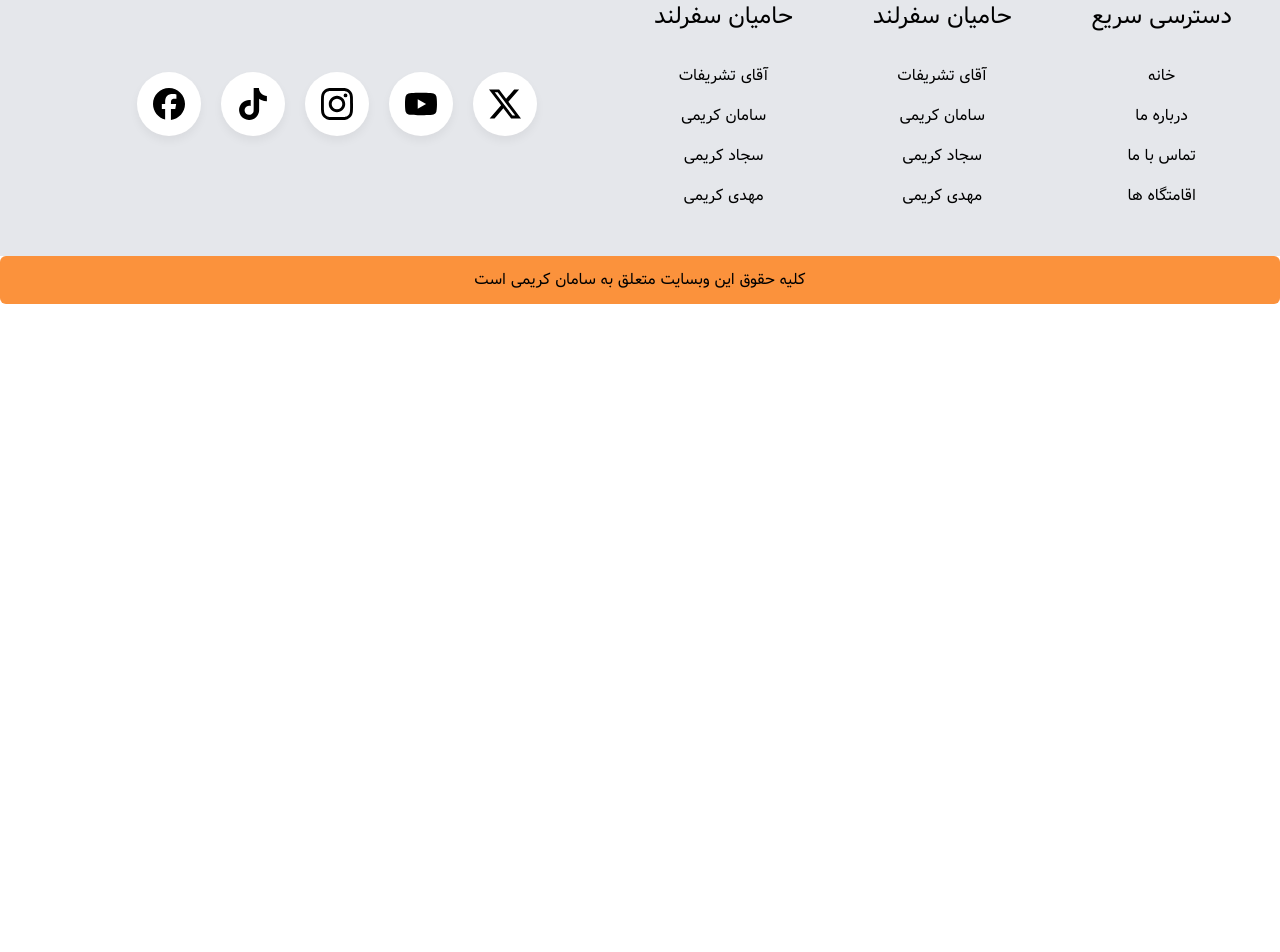
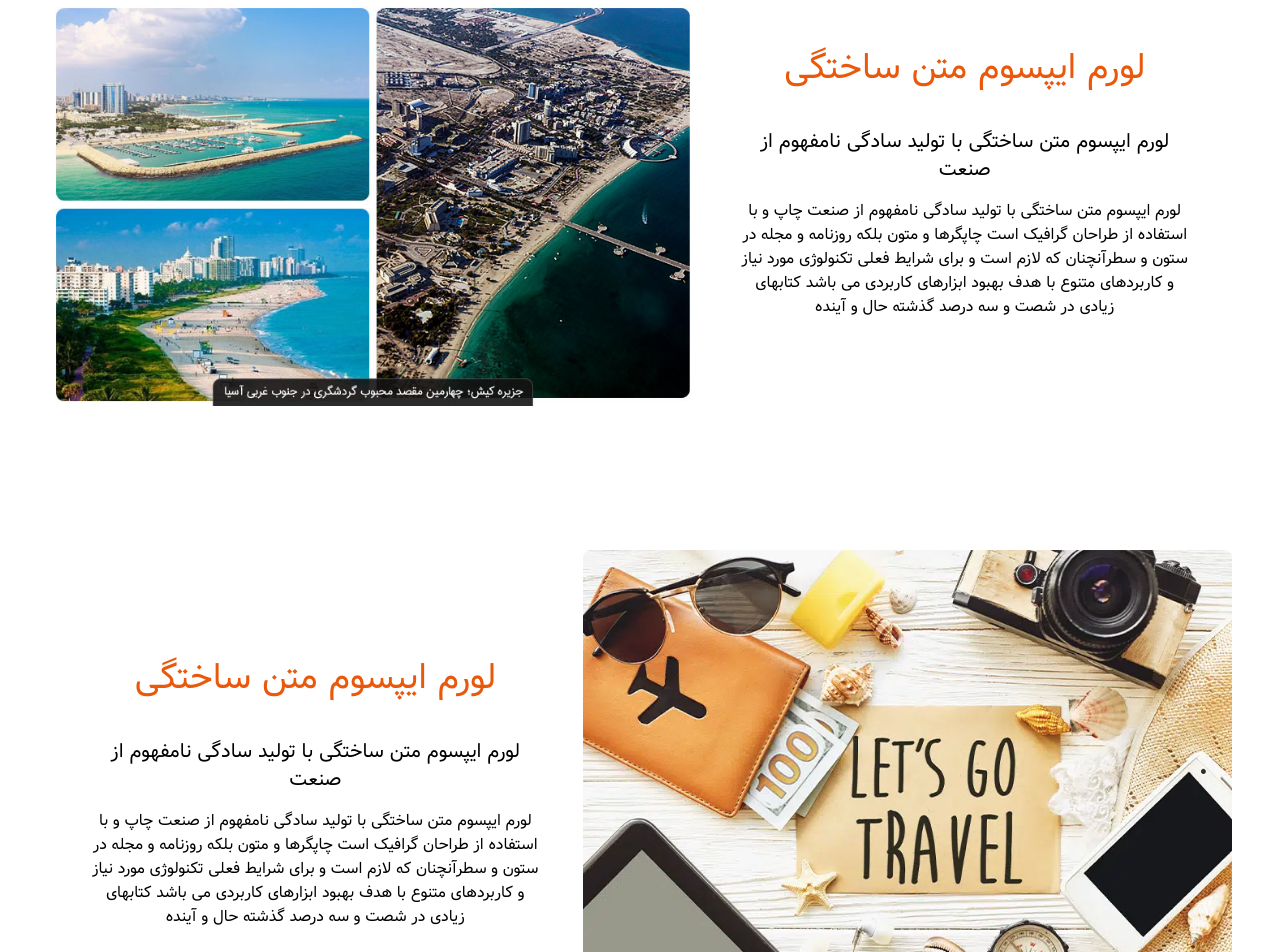
Before and after one commit to sani1426/safar-land, a Next.js app: page /aboutus in a window 1280 px wide. Shown: the part 180-1132 px from the top of the page. Before the commit the page ends 800 px from the top, so only its background shows below. Built offline with nearby package versions, Linux system fonts and the light colour scheme; what @ant-design/nextjs-registry would draw is missing.

Commit message:
about us added

```diff
--- a/app/aboutus/page.jsx
+++ b/app/aboutus/page.jsx
@@ -1,9 +1,11 @@
+import About from "@/components/about/About";
 
 
-const BackgroundPage = () => (
-  <div>
 
-  </div>
-);
+const AboutUs = () => {
+ return(
+<About />
+ )
+ }
 
-export default BackgroundPage;
+export default AboutUs;
--- /dev/null
+++ b/components/about/About.jsx
@@ -0,0 +1,32 @@
+
+
+const About = () => {
+    return (
+        <section className="p-12 flex flex-col gap-8 md:gap-36">
+            <article className="flex flex-col md:flex-row items-center justify-between">
+                <div className=" md:w-[50vw] md:px-10 mb-10 text-center">
+                    <h1 className="text-4xl text-orange-600 mb-10 font-bold">لورم ایپسوم متن ساختگی  </h1>
+                    <h2 className="text-xl mb-4">لورم ایپسوم متن ساختگی با تولید سادگی نامفهوم از صنعت</h2>
+                    <p>لورم ایپسوم متن ساختگی با تولید سادگی نامفهوم از صنعت چاپ و با استفاده از طراحان گرافیک است چاپگرها و متون بلکه روزنامه و مجله در ستون و سطرآنچنان که لازم است و برای شرایط فعلی تکنولوژی مورد نیاز و کاربردهای متنوع با هدف بهبود ابزارهای کاربردی می باشد کتابهای زیادی در شصت و سه درصد گذشته حال و آینده</p>
+                </div>
+                <div>
+                    <img className="rounded-lg transition-all duration-300 hover:shadow-2xl hover:scale-110 overflow-hidden object-cover" src="/2.jpg" alt="" />
+                </div>
+            </article>
+            <article className="flex flex-col md:flex-row items-center justify-between">
+
+                <div>
+                    <img className="rounded-lg transition-all duration-300 hover:shadow-2xl hover:scale-110 overflow-hidden object-cover" src="/9.webp" alt="" />
+                </div>
+                <div className=" md:w-[50vw] md:px-10 my-10 text-center">
+                    <h1 className="text-4xl text-orange-600 mb-10 font-bold">لورم ایپسوم متن ساختگی  </h1>
+                    <h2 className="text-xl mb-4">لورم ایپسوم متن ساختگی با تولید سادگی نامفهوم از صنعت</h2>
+                    <p>لورم ایپسوم متن ساختگی با تولید سادگی نامفهوم از صنعت چاپ و با استفاده از طراحان گرافیک است چاپگرها و متون بلکه روزنامه و مجله در ستون و سطرآنچنان که لازم است و برای شرایط فعلی تکنولوژی مورد نیاز و کاربردهای متنوع با هدف بهبود ابزارهای کاربردی می باشد کتابهای زیادی در شصت و سه درصد گذشته حال و آینده</p>
+                </div>
+            </article>
+
+        </section>
+     );
+}
+
+export default About;
```
Also changed, not shown: public/2.jpg (added), public/9.webp (added).
